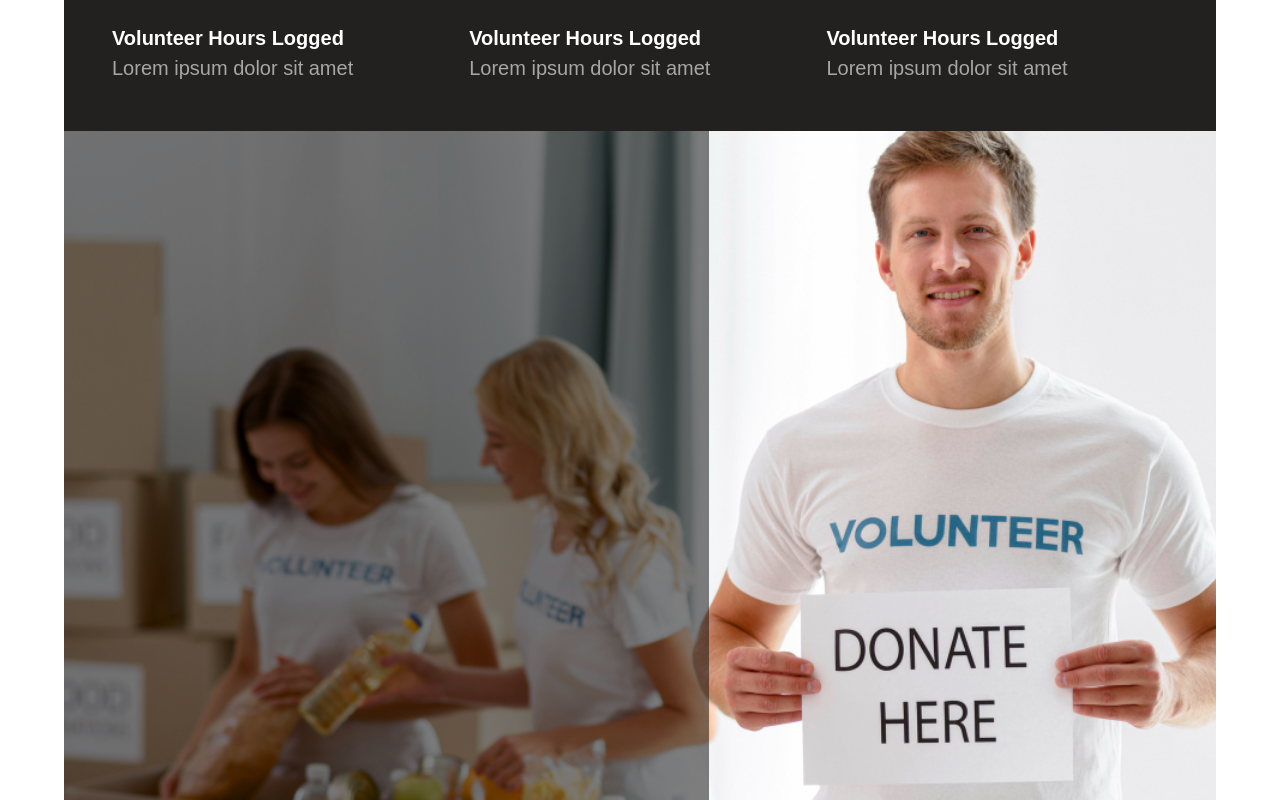
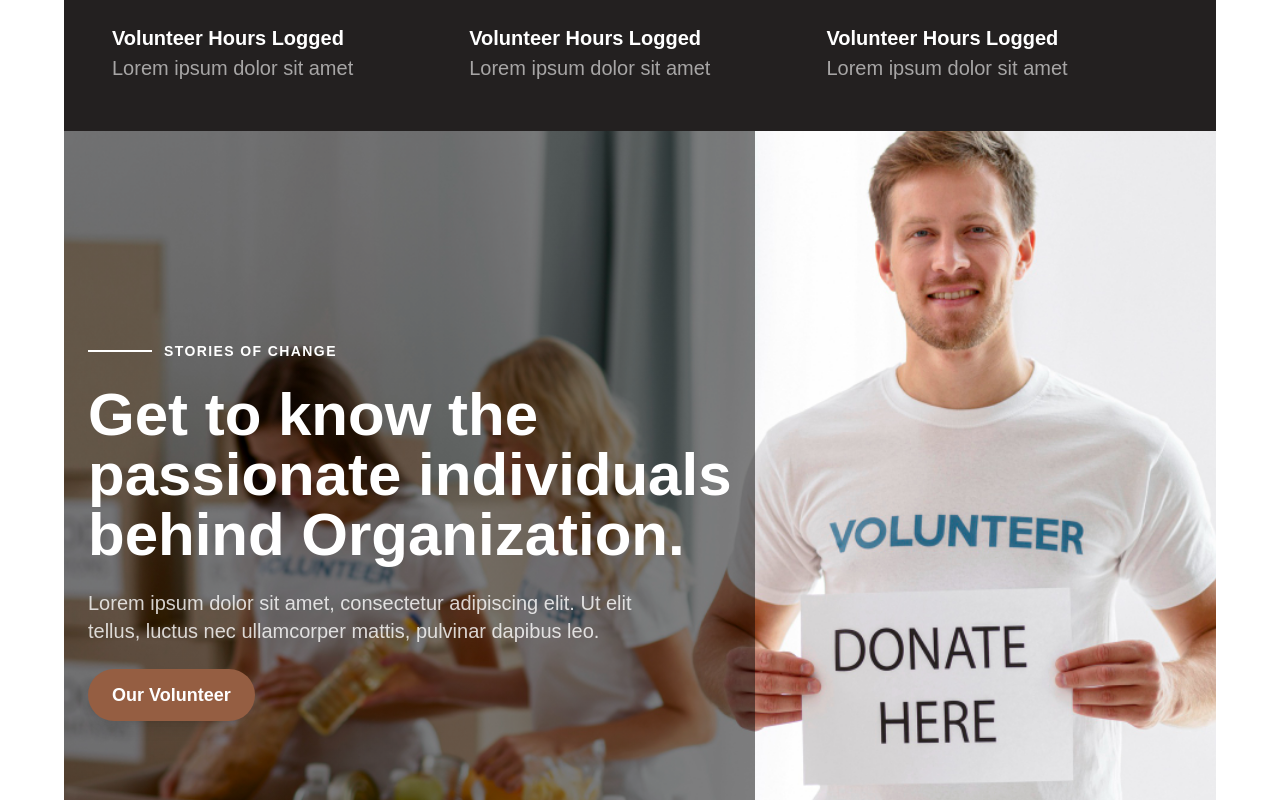
Before and after one commit to Shondarzer-Taroka/Tvolu, a React (Vite) app: page / in a window 1280 px wide. Shown: the part 5300-6100 px from the top of the page. Built offline with nearby package versions, Linux system fonts and the light colour scheme; no server answers.

Commit message:
modified

```diff
--- a/src/Pages/ImpactStories/ImpactStories.jsx
+++ b/src/Pages/ImpactStories/ImpactStories.jsx
@@ -1,200 +1,3 @@
-// import { useState } from 'react';
-// import { TiTick } from "react-icons/ti";
-// import { IoClose } from "react-icons/io5";
-// import { FaPlay } from 'react-icons/fa6';
-// import donation_5 from '../../../src/assets/donation/madeleine-maguire-T1bT4Os3t3w-unsplash.jpg';
-
-// const ImpactStories = () => {
-//     const [isModalOpen, setIsModalOpen] = useState(false);
-
-//     const handlePlayClick = () => {
-//         setIsModalOpen(true);
-//     };
-
-//     const handleCloseModal = () => {
-//         setIsModalOpen(false);
-//     };
-
-//     return (
-//         <section>
-
-
-
-//             <div className='flex items-center gap-2'>
-//                 <aside className='w-[50%] h-full'>
-//                     <div className="relative h-full">
-//                         <img src={donation_5} alt="" className="w-full h-full rounded-3xl" />
-//                         {/* Play Icon */}
-//                         <div
-//                             className="absolute inset-0 flex justify-center items-center"
-//                             onClick={handlePlayClick}
-//                         >
-//                             <div className="bg-white rounded-full p-4 shadow-lg cursor-pointer hover:scale-105 transition-transform">
-//                                 <FaPlay className="text-black text-2xl" />
-//                             </div>
-//                         </div>
-//                     </div>
-//                 </aside>
-
-
-//                 <aside className='w-[50%]'>
-//                     <div className="flex items-center mt-10 opacity-50">
-//                         <div className="w-[70px] h-[2px] bg-neutral-500"></div>
-//                         <h1 className="uppercase font-semibold text-[14px] ml-3">
-//                             Impact Stories
-//                         </h1>
-//                     </div>
-
-//                     <h1 className='text-4xl font-bold'>
-//                         Discover how we're making a difference and how you can get involved.
-//                     </h1>
-
-//                     <p className='opacity-70 text-[19px]'>
-//                         Lorem ipsum dolor sit amet, consectetur adipiscing elit.
-//                         Ut elit tellus, <br /> luctus nec ullamcorper mattis, pulvinar dapibus leo.
-//                     </p>
-//                     <div>
-//                         <p className='flex gap-1'><TiTick className='text-[#553739]' />  <span className='opacity-70 text-[18px]'>Lorem ipsum dolor sit amet</span> </p>
-//                         <p className='flex gap-1'><TiTick className='text-[#553739]' /> <span className='opacity-70 text-[18px]'>Lorem ipsum dolor sit amet</span> </p>
-//                         <button className='uppercase text-[15px] font-semibold bg-[#553739] px-4 py-2 rounded-full text-white'>Learn More</button>
-//                     </div>
-//                 </aside>
-
-//             </div>
-//             {/* Modal */}
-//             {isModalOpen && (
-//                 <div className="fixed inset-0 bg-black bg-opacity-75 flex justify-center items-center z-50">
-//                     <div className="relative w-[80%] h-[60%] bg-white rounded-lg overflow-hidden">
-//                         <iframe
-//                             width="100%"
-//                             height="100%"
-//                             src="https://www.youtube.com/embed/dQw4w9WgXcQ"
-//                             title="YouTube video player"
-//                             frameBorder="0"
-//                             allow="accelerometer; autoplay; clipboard-write; encrypted-media; gyroscope; picture-in-picture"
-//                             allowFullScreen
-//                         ></iframe>
-//                         <button
-//                             className="absolute top-0 right-0 rounded-full "
-//                             onClick={handleCloseModal}
-//                         >
-//                             <IoClose />
-//                         </button>
-//                     </div>
-//                 </div>
-//             )}
-//         </section>
-//     );
-// };
-
-// export default ImpactStories;
-
-
-
-
-
-
-
-
-// import { useState } from "react";
-// import { TiTick } from "react-icons/ti";
-// import { IoClose } from "react-icons/io5";
-// import { FaPlay } from "react-icons/fa6";
-// import donation_5 from "../../../src/assets/donation/madeleine-maguire-T1bT4Os3t3w-unsplash.jpg";
-
-// const ImpactStories = () => {
-//   const [isModalOpen, setIsModalOpen] = useState(false);
-
-//   const handlePlayClick = () => {
-//     setIsModalOpen(true);
-//   };
-
-//   const handleCloseModal = () => {
-//     setIsModalOpen(false);
-//   };
-
-//   return (
-//     <section className="py-16">
-//       <div className="flex items-center gap-6 container mx-auto px-6 lg:px-20">
-//         {/* Left Section: Image with Play Icon */}
-//         <aside className="w-1/2 relative">
-//           <div className="relative rounded-3xl overflow-hidden shadow-lg">
-//             <img
-//               src={donation_5}
-//               alt="Impact story"
-//               className="w-full h-full object-cover"
-//             />
-//             <div
-//               className="absolute inset-0 flex justify-center items-center bg-black bg-opacity-40 hover:bg-opacity-50 transition-all cursor-pointer"
-
-//             >
-//               <div className="bg-white rounded-full p-5 shadow-lg hover:scale-110 transition-transform">
-//                 <FaPlay className="text-black text-3xl" onClick={handlePlayClick}/>
-//               </div>
-//             </div>
-//           </div>
-//         </aside>
-
-//         {/* Right Section: Content */}
-//         <aside className="w-1/2 space-y-6">
-//           <div className="flex items-center opacity-70">
-//             <div className="w-16 h-[2px] bg-neutral-500"></div>
-//             <h2 className="uppercase font-semibold text-sm ml-3 tracking-wider">
-//               Impact Stories
-//             </h2>
-//           </div>
-//           <h1 className="text-4xl font-bold leading-tight">
-//             Discover how we're making a difference and how you can get involved.
-//           </h1>
-//           <p className="opacity-70 text-lg">
-//             Lorem ipsum dolor sit amet, consectetur adipiscing elit. Ut elit
-//             tellus, <br /> luctus nec ullamcorper mattis, pulvinar dapibus leo.
-//           </p>
-//           <div className="space-y-2">
-//             <p className="flex gap-2 items-center">
-//               <TiTick className="text-[#553739] text-xl" />
-//               <span className="opacity-70 text-lg">Lorem ipsum dolor sit amet</span>
-//             </p>
-//             <p className="flex gap-2 items-center">
-//               <TiTick className="text-[#553739] text-xl" />
-//               <span className="opacity-70 text-lg">Lorem ipsum dolor sit amet</span>
-//             </p>
-//           </div>
-//           <button className="uppercase text-sm font-semibold bg-[#553739] px-6 py-2 rounded-full text-white shadow-md hover:bg-opacity-90 transition-all">
-//             Learn More
-//           </button>
-//         </aside>
-//       </div>
-
-//       {/* Modal */}
-//       {isModalOpen && (
-//         <div className="fixed inset-0 bg-black bg-opacity-75 flex justify-center items-center z-50">
-//           <div className="relative w-[90%] lg:w-[60%] aspect-video bg-white rounded-lg overflow-hidden shadow-xl">
-//             <iframe
-//               className="w-full h-full"
-//               src="https://www.youtube.com/embed/dQw4w9WgXcQ"
-//               title="YouTube video player"
-//               frameBorder="0"
-//               allow="accelerometer; autoplay; clipboard-write; encrypted-media; gyroscope; picture-in-picture"
-//               allowFullScreen
-//             ></iframe>
-//             <button
-//               className="absolute top-4 right-4 bg-white rounded-full p-2 shadow-md hover:bg-gray-100 transition-all"
-//               onClick={handleCloseModal}
-//             >
-//               <IoClose className="text-xl text-black" />
-//             </button>
-//           </div>
-//         </div>
-//       )}
-//     </section>
-//   );
-// };
-
-// export default ImpactStories;
-
-
-
 
 import donation_6 from '../../../src/assets/donation/2148637984.jpg';
 import { useState } from "react";
@@ -336,20 +139,38 @@ const ImpactStories = () => {
                     </div>
                 </div>
 
+
                 <div
                     style={{
-                        backgroundImage: `linear-gradient(to right, rgba(0, 0, 0, .5) 56%, rgba(0, 0, 0, 0) 50%), url(${donation_6})`,
-                        backgroundAttachment: 'fixed', // Key for parallax effect
-                        backgroundPosition: 'top',
-                        backgroundRepeat: 'no-repeat',
-                        backgroundSize: 'cover',
+                        backgroundImage: `linear-gradient(to right, rgba(0, 0, 0, 0.5) 60%, rgba(0, 0, 0, 0) 50%), url(${donation_6})`,
+                        backgroundAttachment: "fixed", // Parallax effect
+                        backgroundPosition: "top",
+                        backgroundRepeat: "no-repeat",
+                        backgroundSize: "cover",
                     }}
-                    className="relative min-h-screen"
+                    className="relative min-h-screen flex flex-col justify-center items-start px-6 text-white"
                 >
+                    {/* Section Header */}
+                    <div className="flex items-center mb-6">
+                        <div className="w-16 h-[2px] bg-white"></div>
+                        <h1 className="uppercase font-semibold text-sm ml-3 tracking-widest">
+                            Stories of Change
+                        </h1>
+                    </div>
 
+                    {/* Section Content */}
+                    <h1 className="text-4xl lg:text-6xl font-bold leading-tight mb-6">
+                        Get to know the <br /> passionate individuals <br /> behind Organization.
+                    </h1>
+                    <p className="text-lg lg:text-xl opacity-80 mb-6">
+                        Lorem ipsum dolor sit amet, consectetur adipiscing elit. Ut elit <br />
+                        tellus, luctus nec ullamcorper mattis, pulvinar dapibus leo.
+                    </p>
+                    <button className="px-6 py-3 rounded-full bg-[#955e42] text-white font-semibold text-lg shadow-lg hover:bg-[#7a4b36] transition-all">
+                        Our Volunteer
+                    </button>
+                </div>
 
-
-                </div>
             </article>
         </section>
     );
```
